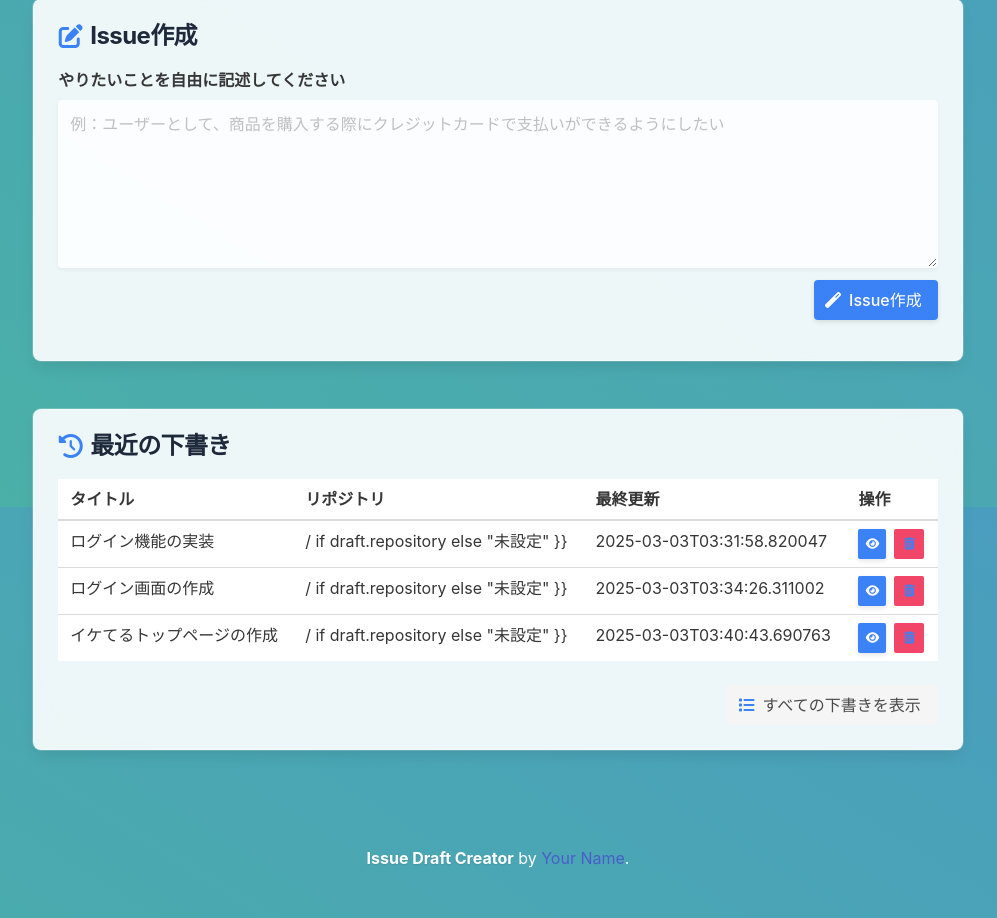
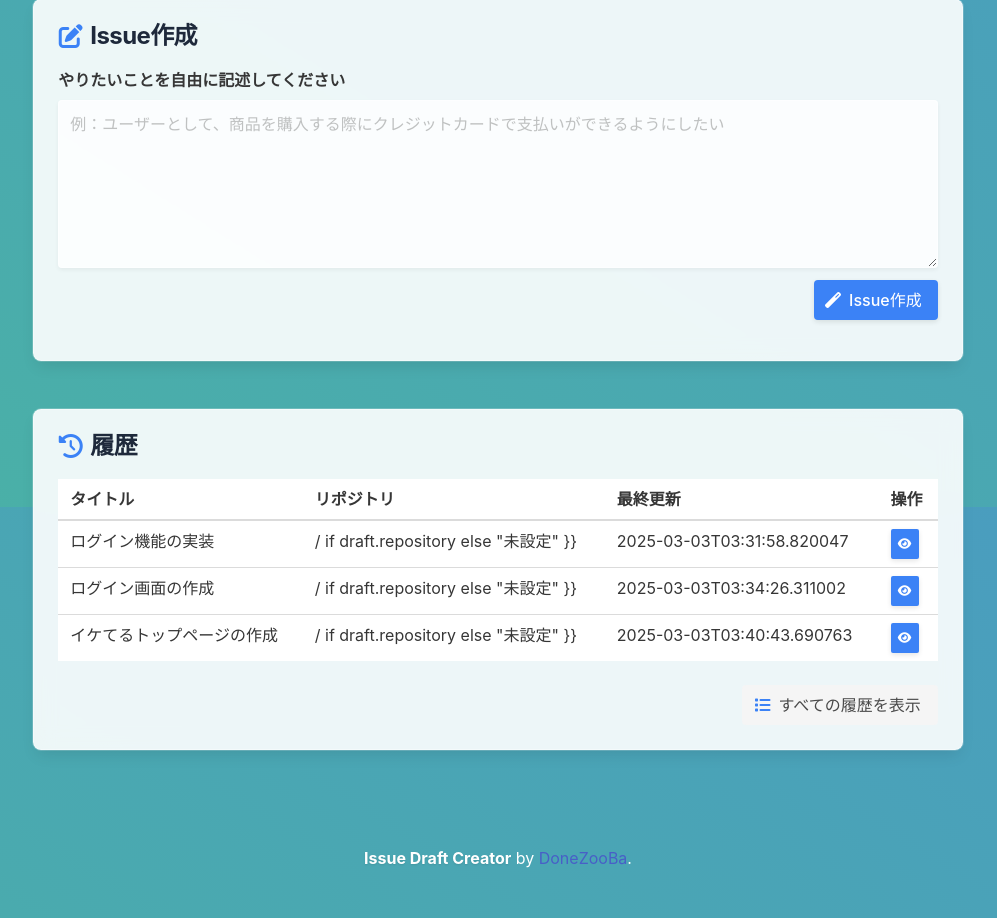
Before and after one commit to jun-a/issue-creator-pj, a FastAPI app: page / in a window 1280 px wide. Shown: the part 293-1211 px from the top of the page, without its empty margins (142-1139 px from the left). Run offline with FastAPI, Linux system fonts and the light colour scheme; some libraries are stand-ins or nearby versions.

Commit message:
✨ 履歴セクションの文言を改善し、dangerボタン内のアイコンの色を白に設定。スタイルシートの優先度を上げるために!importantを追加。

```diff
--- a/issue-draft-creator/static/css/styles.css
+++ b/issue-draft-creator/static/css/styles.css
@@ -500,3 +500,9 @@
     font-size: 0.875rem;
     line-height: 1.5;
 }
+
+/* dangerボタン内のアイコンを白抜きに設定 */
+.button.is-danger .icon,
+.button.is-danger .icon i {
+  color: white !important;
+}
--- a/issue-draft-creator/templates/index.html
+++ b/issue-draft-creator/templates/index.html
@@ -61,7 +61,7 @@
                     <span class="icon mr-2">
                         <i class="fas fa-history"></i>
                     </span>
-                    <span>最近の下書き</span>
+                    <span>履歴</span>
                 </span>
             </h3>
 
@@ -89,11 +89,6 @@
                                             <i class="fas fa-eye"></i>
                                         </span>
                                     </a>
-                                    <button class="button is-danger" hx-delete="/api/drafts/{{ draft.id }}" hx-confirm="この下書きを削除しますか？">
-                                        <span class="icon">
-                                            <i class="fas fa-trash-alt"></i>
-                                        </span>
-                                    </button>
                                 </div>
                             </td>
                         </tr>
@@ -107,13 +102,13 @@
                         <span class="icon mr-1">
                             <i class="fas fa-list"></i>
                         </span>
-                        <span>すべての下書きを表示</span>
+                        <span>すべての履歴を表示</span>
                     </span>
                 </a>
             </div>
             {% else %}
             <div class="notification is-light">
-                <p>下書きがありません。新しいIssueを作成してみましょう。</p>
+                <p>履歴がありません。新しいIssueを作成してみましょう。</p>
             </div>
             {% endif %}
         </div>
--- a/issue-draft-creator/templates/layout.html
+++ b/issue-draft-creator/templates/layout.html
@@ -139,6 +139,12 @@
         /* ボタン内のアイコンを白色に */
         .button.is-primary .icon {
             color: white !important;  /* !important を追加して優先度を上げる */
+        }
+
+        /* dangerボタン内のアイコンを白抜きに設定 */
+        .button.is-danger .icon,
+        .button.is-danger .icon i {
+            color: white !important;
         }
 
         /* コンテナ */
@@ -356,7 +362,7 @@
     <footer class="footer">
         <div class="content has-text-centered">
             <p>
-                <strong>Issue Draft Creator</strong> by <a href="https://github.com">Your Name</a>.
+                <strong>Issue Draft Creator</strong> by <a href="https://jun-a.github.io/my-works-lp/">DoneZooBa</a>.
             </p>
         </div>
     </footer>
```
